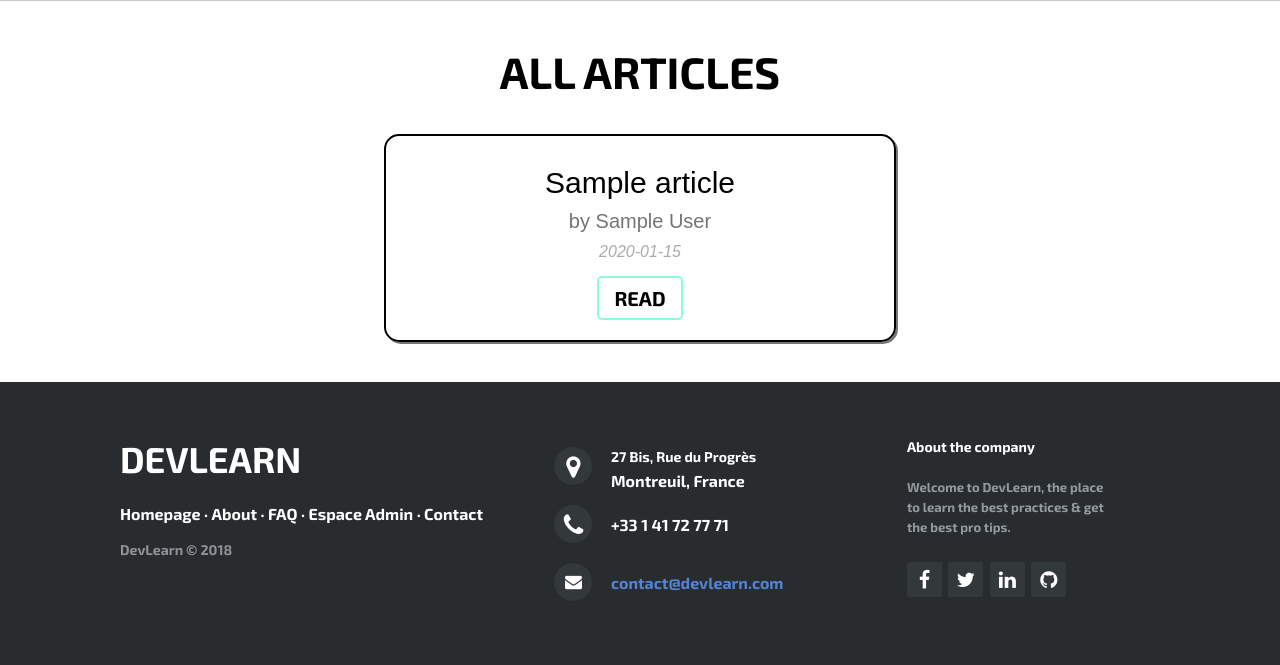
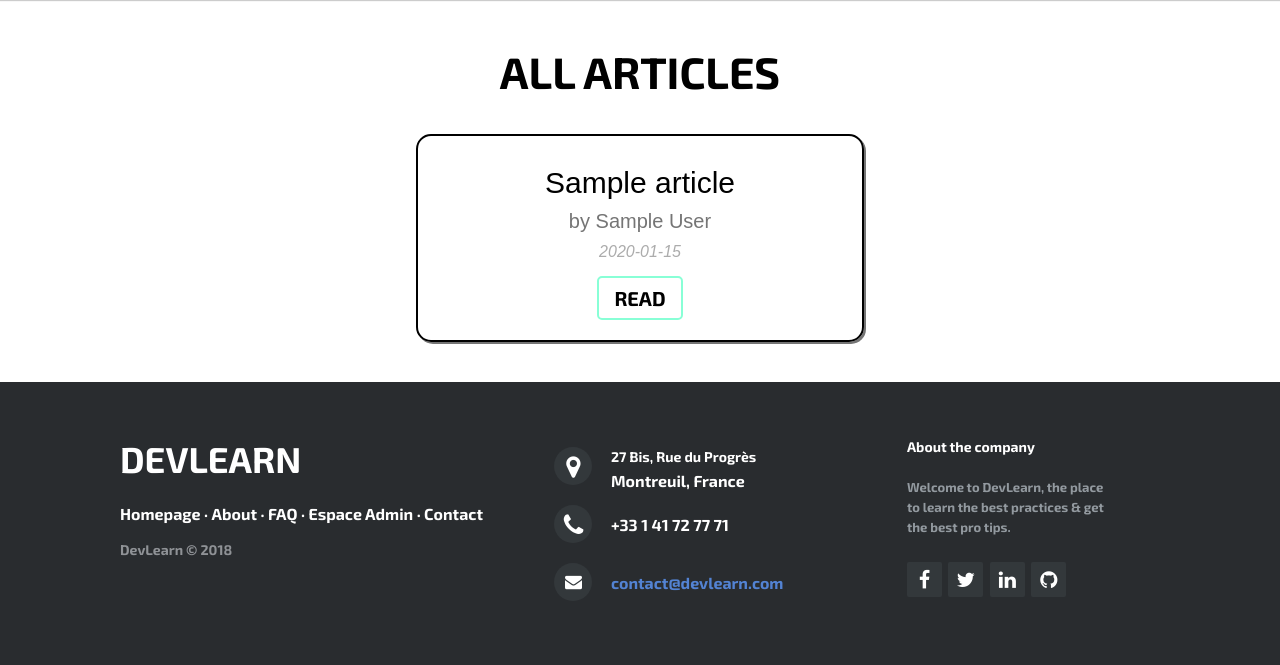
Before and after one commit to Angelinekpl/SI-PHP, a PHP site: page /main.php in a window 1280 px wide. Shown: the part 80-745 px from the top of the page. Run offline with PHP 8.4, Linux system fonts and the light colour scheme; tables that the repository leaves empty hold one stand-in row (values such as "Sample post"); some libraries are stand-ins or nearby versions.

Commit message:
Update main.css

```diff
--- a/frontOffice/main.css
+++ b/frontOffice/main.css
@@ -4,7 +4,7 @@
 }
 
 .container {
-    width: 35%;
+    width: 30%;
     margin: 40px auto;
     text-align: center;
     font-family: 'Open-Sans', sans-serif;
```
